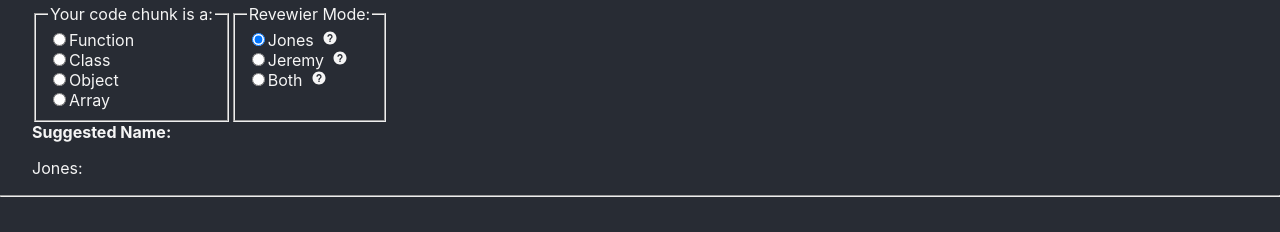
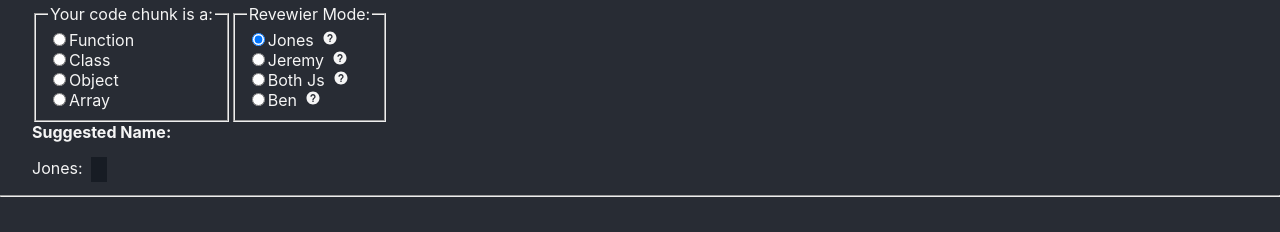
Before and after one commit to NeuroBio/Code-Namer-React-App, a React (Create React App) app: page / in a window 1280 px wide. Shown: the part 450-682 px from the top of the page. Built offline with nearby package versions, Linux system fonts and the light colour scheme.

Commit message:
add trolling for Ben

```diff
--- a/src/components/form-input/tooltip.css
+++ b/src/components/form-input/tooltip.css
@@ -27,7 +27,7 @@
     font-family: sans-serif;
     line-height: 1;
     z-index: 100;
-    width: 300px
+    width: 250px
   }
 
   /* CSS border triangles */
--- a/src/components/main-form/form.css
+++ b/src/components/main-form/form.css
@@ -35,9 +35,13 @@
     font-size: 1em;
     font-weight: bold;
 }
-#result {
+.code-like {
     font-size: 1em;
     font-family:'Courier New', Courier, monospace;
-    background-color: black;
+    background-color: #171c24;
     margin: .5em;
+    padding: .2em .5em;
 }
+.tab {
+    padding-left: 2em
+}
--- a/src/components/main-form/form.js
+++ b/src/components/main-form/form.js
@@ -16,7 +16,8 @@ const SupportedTypes = {
 const ReviewerTypes = {
     JONES: { answer: 'Jones', help: 'verbose = true', default: true },
     JEREMY: { answer: 'Jeremy', help: 'verbose = false'},
-    BOTH: { answer: 'Both', help: 'verbose = trufalse'},
+    BOTH: { answer: 'Both Js', help: 'verbose = trufalse'},
+    BEN: { answer: 'Ben', help: 'verbose = memes'},
 }
 
 export class Form extends React.Component {
@@ -88,7 +89,19 @@ export class Form extends React.Component {
                     onSelection={this.onSelectReviewerType}
                 />
             </section>
-            <section className="section-form-inputs">
+            { this.state.reviewerType === ReviewerTypes.BEN.answer
+                ? <section className="section-form-inputs">
+                    <div className="code-like">
+                        <code>
+                            {`codeHelper (helpMe) {`}<br />
+                            <span className="tab">
+                            {`_getHelp(helpMe)`}<br />
+                            </span>
+                            {`}`}<br />
+                        </code>
+                    </div>
+                </section>
+                : <section className="section-form-inputs">
                     { this.state.codeType === SupportedTypes.FUNCTION.answer
                         ? <FunctionSection
                             updateName={this.updateName}
@@ -106,17 +119,19 @@ export class Form extends React.Component {
                             updateName={this.updateName}
                         /> : ''}
                 </section>
+            }
+
 
             {/* result */}
             <section id="form-results">
                 <label id="result-label" htmlFor="result">Suggested Name: </label>
                 { this.state.reviewerType === ReviewerTypes.JONES.answer || this.state.reviewerType === ReviewerTypes.BOTH.answer
                     ? <p> Jones:
-                        <span id="result">{ this.state.jonesName}</span>
+                        <span className="code-like">{ this.state.jonesName}</span>
                     </p> : ''}
                 { this.state.reviewerType === ReviewerTypes.JEREMY.answer || this.state.reviewerType === ReviewerTypes.BOTH.answer
                     ? <p> Jeremy:
-                        <span id="result">{ this.state.jeremyName}</span>
+                        <span className="code-like">{ this.state.jeremyName}</span>
                     </p> : ''}
             </section>
             <hr />
```
Lines whose indentation alone changed are shown as unchanged.
